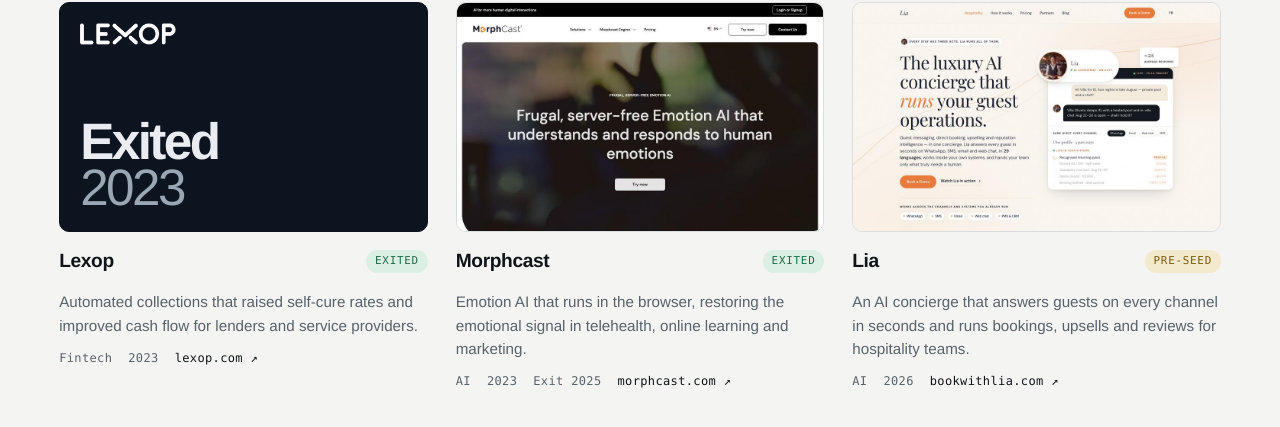
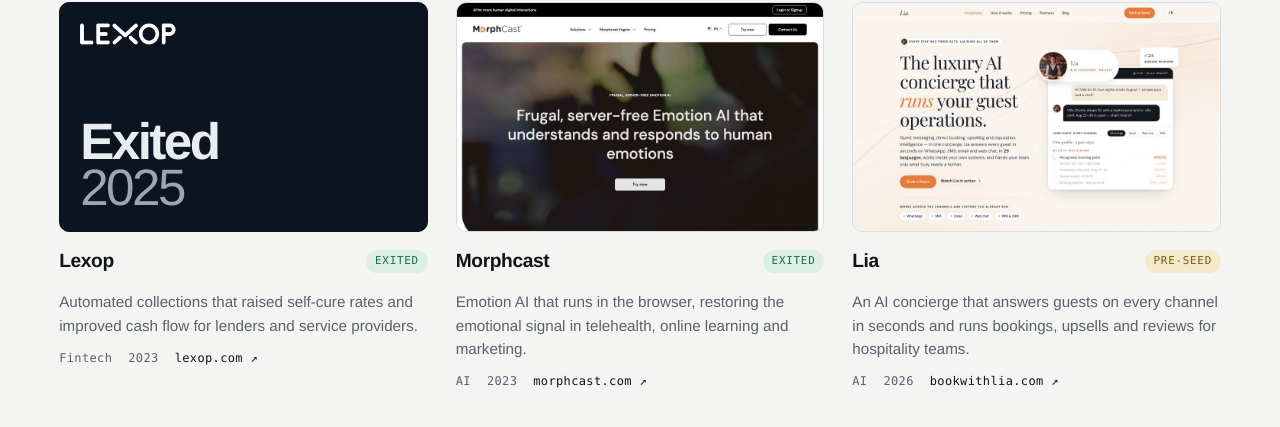
Before and after one commit to jonathanjenin/twojay, a plain HTML site: page index.html in a window 1280 px wide. Shown: the part 1515-1942 px from the top of the page. Drawn offline with Linux system fonts and the light colour scheme.

Commit message:
Fix exit years on Lexop and Morphcast

```diff
--- a/index.html
+++ b/index.html
@@ -461,7 +461,7 @@ footer { border-top: 1px solid var(--rule); padding-block: 2rem 2.5rem; }
       <article class="co">
         <div class="shot exit">
           <img src="assets/lexop.png" alt="Lexop">
-          <div class="big" data-en="Exited<br><span>2023</span>" data-fr="Sortie<br><span>2023</span>">Exited<br><span>2023</span></div>
+          <div class="big" data-en="Exited<br><span>2025</span>" data-fr="Sortie<br><span>2025</span>">Exited<br><span>2025</span></div>
         </div>
         <div class="co-top"><h3>Lexop</h3><span class="pill exited" data-en="Exited" data-fr="Sortie">Exited</span></div>
         <p data-en="Automated collections that raised self-cure rates and improved cash flow for lenders and service providers."
@@ -474,7 +474,7 @@ footer { border-top: 1px solid var(--rule); padding-block: 2rem 2.5rem; }
         <div class="co-top"><h3>Morphcast</h3><span class="pill exited" data-en="Exited" data-fr="Sortie">Exited</span></div>
         <p data-en="Emotion AI that runs in the browser, restoring the emotional signal in telehealth, online learning and marketing."
            data-fr="IA émotionnelle qui roule dans le navigateur et rétablit le signal émotionnel en télésanté, formation en ligne et marketing.">Emotion AI that runs in the browser, restoring the emotional signal in telehealth, online learning and marketing.</p>
-        <div class="co-meta"><span data-en="AI" data-fr="IA">AI</span><span>2023</span><span data-en="Exit 2025" data-fr="Sortie 2025">Exit 2025</span><a href="https://www.morphcast.com" target="_blank" rel="noopener noreferrer">morphcast.com ↗</a></div>
+        <div class="co-meta"><span data-en="AI" data-fr="IA">AI</span><span>2023</span><a href="https://www.morphcast.com" target="_blank" rel="noopener noreferrer">morphcast.com ↗</a></div>
       </article>
 
       <article class="co">
```
